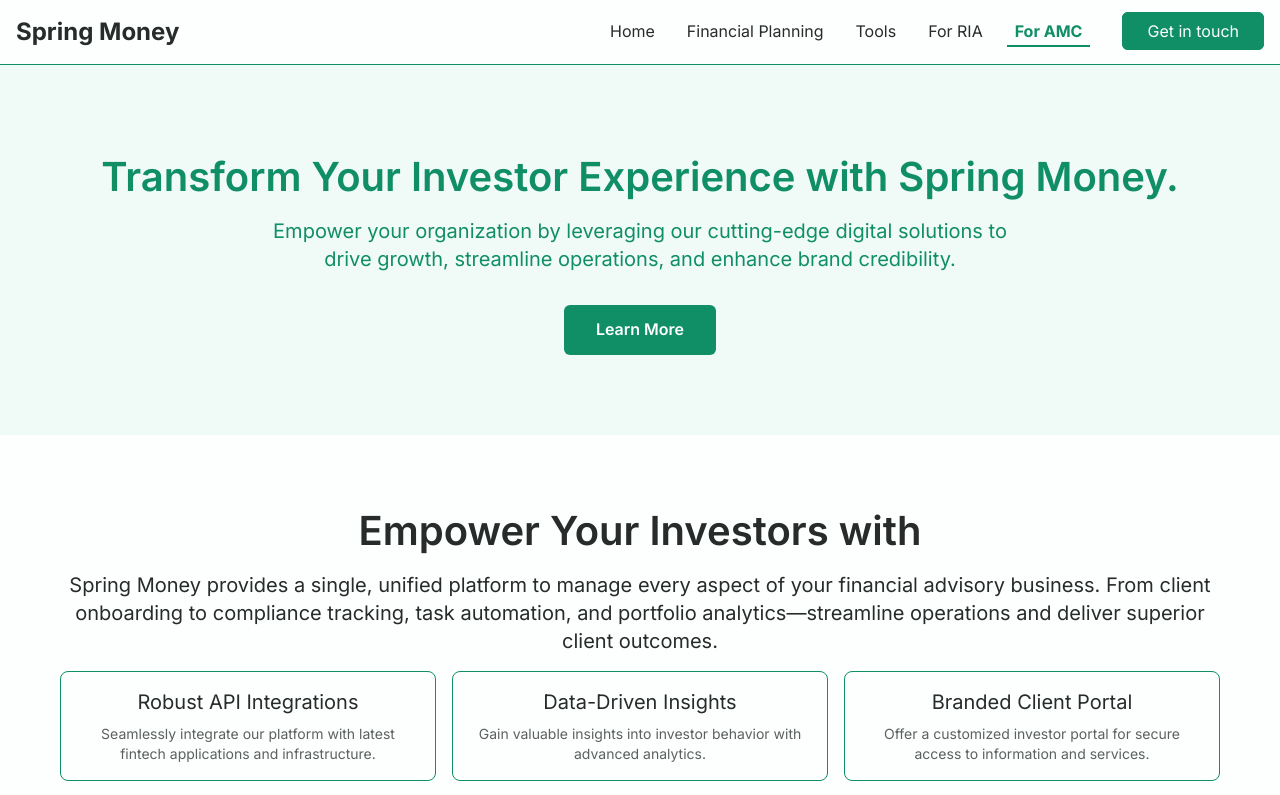
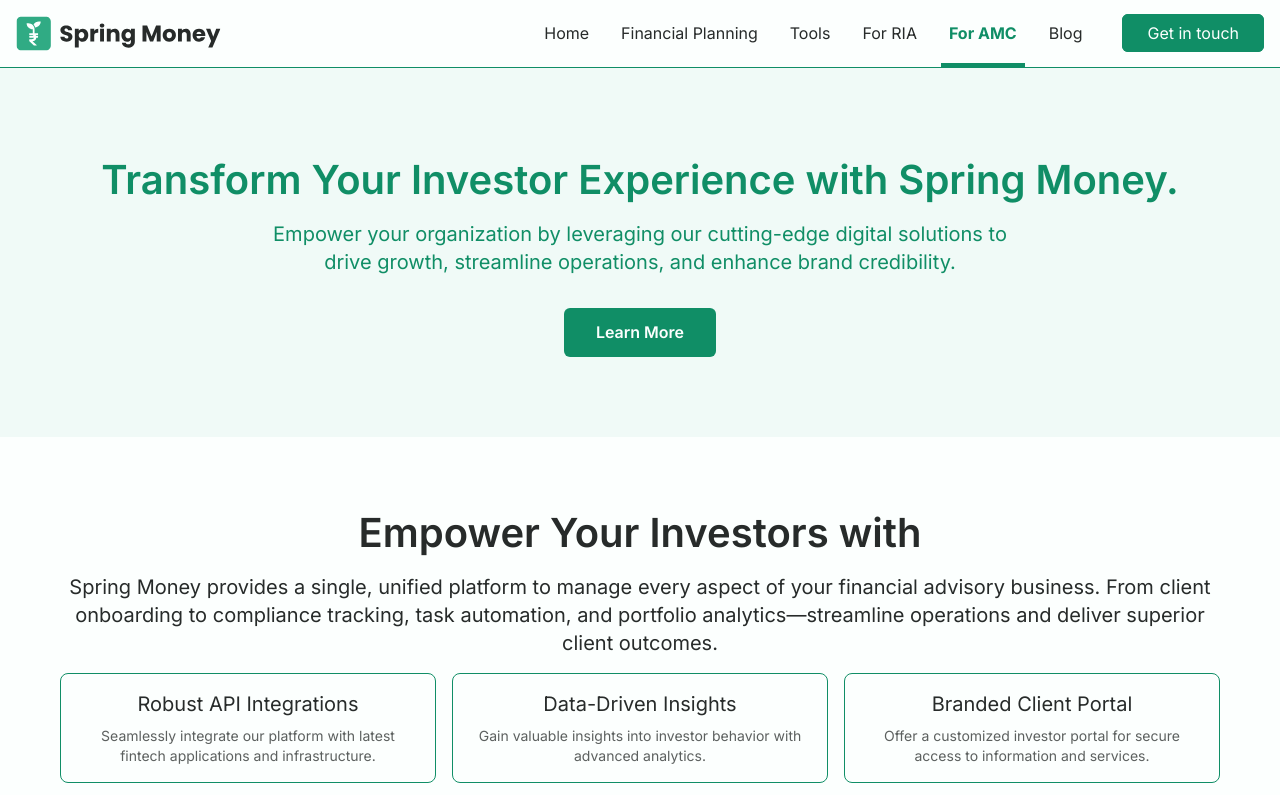
Before and after one commit to sahil01718/spring-website-revamp, a Next.js app: page /for-amc in a window 1280 px wide. Shown: the top 795 px of the page. Built offline with nearby package versions, Linux system fonts and the light colour scheme.

Commit message:
add href url for cta

```diff
--- a/app/components/ClientHeader.tsx
+++ b/app/components/ClientHeader.tsx
@@ -4,6 +4,7 @@
 import { usePathname } from "next/navigation";
 import Link from "next/link";
 import { useState } from "react";
+import Image from "next/image";
 
 type NavLinkProps = {
   href: string;
@@ -14,15 +15,19 @@ type NavLinkProps = {
 const NavLink = ({ href, children, onClick }: NavLinkProps) => {
   const pathname = usePathname();
   const isActive = pathname === href;
+
+  const getActiveStyles = () => {
+    if (!isActive) return "text-[#272B2A] font-normal border-none";
+    return href === "/for-ria"
+      ? "text-[#525ECC] font-bold border-[#525ECC]"
+      : "text-[#108e66] font-bold border-[#108e66]";
+  };
+
   return (
     <Link
       href={href}
       onClick={onClick}
-      className={`transition-colors px-2 py-1 ${
-        isActive
-          ? "text-[#108e66] font-bold border-b-2 border-[#108e66]"
-          : "text-[#272B2A] font-normal"
-      } hover:text-[#108e66]`}
+      className={`transition-colors px-2 lg:py-5 ${getActiveStyles()} hover:text-[#108e66] border-b-2 lg:border-b-4`}
     >
       {children}
     </Link>
@@ -41,9 +46,15 @@ const ClientHeader = () => {
       <div className="container mx-auto px-4 py-4">
         <div className="flex justify-between items-center">
           {/* Site Logo/Title */}
-          <div className="text-2xl font-bold text-[#272B2A]">
-            <Link href="/">Spring Money</Link>
-          </div>
+          <Link href={"/"} className="outline-none border-none no-underline decoration-0">
+            <Image
+              src="/logo.svg"
+              width={205}
+              height={35}
+              alt="spring money logo"
+              className="outline-none border-none no-underline no-underline decoration-0"
+            />
+          </Link>
 
           {/* Hamburger Menu Button */}
           <button
@@ -72,16 +83,29 @@ const ClientHeader = () => {
           <div className="hidden lg:flex lg:items-center lg:gap-4">
             <nav>
               <ul className="flex items-center gap-4">
-                <li><NavLink href="/">Home</NavLink></li>
-                <li><NavLink href="/services">Financial Planning</NavLink></li>
-                <li><NavLink href="/tools">Tools</NavLink></li>
-                <li><NavLink href="/for-ria">For RIA</NavLink></li>
-                <li><NavLink href="/for-amc">For AMC</NavLink></li>
+                <li>
+                  <NavLink href="/">Home</NavLink>
+                </li>
+                <li>
+                  <NavLink href="/services">Financial Planning</NavLink>
+                </li>
+                <li>
+                  <NavLink href="/tools">Tools</NavLink>
+                </li>
+                <li>
+                  <NavLink href="/for-ria">For RIA</NavLink>
+                </li>
+                <li>
+                  <NavLink href="/for-amc">For AMC</NavLink>
+                </li>
+                <li>
+                  <NavLink href="/blog">Blog</NavLink>
+                </li>
               </ul>
             </nav>
             <div className="ml-4">
               <a
-                href="https://wa.me/your-phone-number"
+                href="https://wa.me/+918668484607"
                 target="_blank"
                 rel="noopener noreferrer"
                 className="bg-[#108e66] text-[#fcfffe] px-6 py-2 rounded-md hover:bg-[#fcfffe] hover:text-[#108e66] border border-[#108e66] transition"
@@ -97,16 +121,36 @@ const ClientHeader = () => {
           <div className="lg:hidden mt-4">
             <nav>
               <ul className="flex flex-col gap-4">
-                <li><NavLink href="/" onClick={toggleMenu}>Home</NavLink></li>
-                <li><NavLink href="/services" onClick={toggleMenu}>Financial Planning</NavLink></li>
-                <li><NavLink href="/tools" onClick={toggleMenu}>Tools</NavLink></li>
-                <li><NavLink href="/for-ria" onClick={toggleMenu}>For RIA</NavLink></li>
-                <li><NavLink href="/for-amc" onClick={toggleMenu}>For AMC</NavLink></li>
+                <li>
+                  <NavLink href="/" onClick={toggleMenu}>
+                    Home
+                  </NavLink>
+                </li>
+                <li>
+                  <NavLink href="/services" onClick={toggleMenu}>
+                    Financial Planning
+                  </NavLink>
+                </li>
+                <li>
+                  <NavLink href="/tools" onClick={toggleMenu}>
+                    Tools
+                  </NavLink>
+                </li>
+                <li>
+                  <NavLink href="/for-ria" onClick={toggleMenu}>
+                    For RIA
+                  </NavLink>
+                </li>
+                <li>
+                  <NavLink href="/for-amc" onClick={toggleMenu}>
+                    For AMC
+                  </NavLink>
+                </li>
               </ul>
             </nav>
             <div className="mt-4">
               <a
-                href="https://wa.me/your-phone-number"
+                href="https://wa.me/+918668484607"
                 target="_blank"
                 rel="noopener noreferrer"
                 className="inline-block bg-[#108e66] text-[#fcfffe] px-6 py-2 rounded-md hover:bg-[#fcfffe] hover:text-[#108e66] border border-[#108e66] transition"
--- a/app/for-amc/page.tsx
+++ b/app/for-amc/page.tsx
@@ -272,7 +272,9 @@ export default function ForAmcPage() {
         </p>
         <div className="flex justify-center mt-4">
           <Link
-            href="/"
+            href="https://wa.me/+918668484607"
+            target="_blank"
+            rel="noopener noreferrer"
             className=" items-center text-[#108E66] border border-[#108E66] bg-[#FCFFFE] px-8 py-3 rounded-md font-semibold hover:bg-[#108E66] hover:text-[#FCFFFE] transition"
           >
             Get in touch now
--- a/app/for-ria/page.tsx
+++ b/app/for-ria/page.tsx
@@ -31,7 +31,8 @@ const faqs = [
       "Connect with us on WhatsApp, and our SEBI-registered experts will assess your needs and guide you toward the right plan.",
   },
   {
-    question: "What makes Spring Money different from other financial advisory platforms?",
+    question:
+      "What makes Spring Money different from other financial advisory platforms?",
     answer:
       "We connect you directly with SEBI-registered experts who provide unbiased, personalized guidance with transparency and actionable strategies.",
   },
@@ -42,7 +43,8 @@ const faqs = [
   },
   {
     question: "Is my data secure with Spring Money?",
-    answer: "Yes. We follow strict data protection policies to keep your financial information safe.",
+    answer:
+      "Yes. We follow strict data protection policies to keep your financial information safe.",
   },
   {
     question: "How do I access the free financial calculators?",
@@ -172,7 +174,9 @@ export default function ForRiaPage() {
         </p>
         <div className="mt-8">
           <Link
-            href="/get-started"
+            href="https://wa.me/+918668484607"
+            target="_blank"
+            rel="noopener noreferrer"
             className="inline-block bg-[#525ECC] text-[#FCFFFE] px-8 py-3 rounded-md font-semibold hover:bg-[#FCFFFE] hover:text-[#525ECC] transition"
           >
             Learn More
@@ -332,7 +336,9 @@ export default function ForRiaPage() {
         </p>
         <div className="flex justify-center mt-4">
           <Link
-            href="/"
+            href="https://wa.me/+918668484607"
+            target="_blank"
+            rel="noopener noreferrer"
             className=" items-center text-[#525ECC] border border-[#525ECC] bg-[#FCFFFE] px-8 py-3 rounded-md font-semibold hover:bg-[#525ECC] hover:text-[#FCFFFE] transition"
           >
             Get in touch now
--- a/app/page.tsx
+++ b/app/page.tsx
@@ -361,7 +361,9 @@ export default function HomePage() {
               planning for every stage of your life.
             </p>
             <Link
-              href="/services"
+              href="https://wa.me/+918668484607"
+              target="_blank"
+              rel="noopener noreferrer"
               className="inline-block bg-[#fcfffe] text-[#108e66] px-8 py-3 rounded-md font-medium border border-[#108e66] hover:bg-[#272B2A] transition-colors"
             >
               Get Started Now
@@ -407,7 +409,7 @@ export default function HomePage() {
         </Carousel>
       </section>
 
-      <CarouselCards/>
+      <CarouselCards />
 
       {/* TOOLS SECTION (Carousel with Auto-Scrolling) */}
       <section className="container mx-auto py-20 px-4 text-center bg-[#fcfffe] text-[#272B2A] max-w-screen-xl">
--- a/app/services/page.tsx
+++ b/app/services/page.tsx
@@ -235,7 +235,9 @@ export default function ServicesPage() {
           advisors.
         </p>
         <Link
-          href="/services"
+          href="https://wa.me/+918668484607"
+          target="_blank"
+          rel="noopener noreferrer"
           className="inline-block mt-4 bg-[#fcfffe] text-[#108e66] px-8 py-3 rounded-md font-medium border border-[#108e66] hover:bg-[#272B2A] transition-colors"
         >
           Get Started Now
--- a/app/tools/page.tsx
+++ b/app/tools/page.tsx
@@ -221,7 +221,7 @@ export default function ToolsPage() {
             effective financial planning.
           </p>
           <Link
-            href="/financial-planning"
+            href="/services"
             className="inline-block bg-[#108e66] text-[#fcfffe] px-8 py-3 rounded-md font-medium hover:bg-[#272B2A] transition-colors"
           >
             Learn More About Our Financial Planning
```
Also changed, not shown: public/logo.svg (added).
